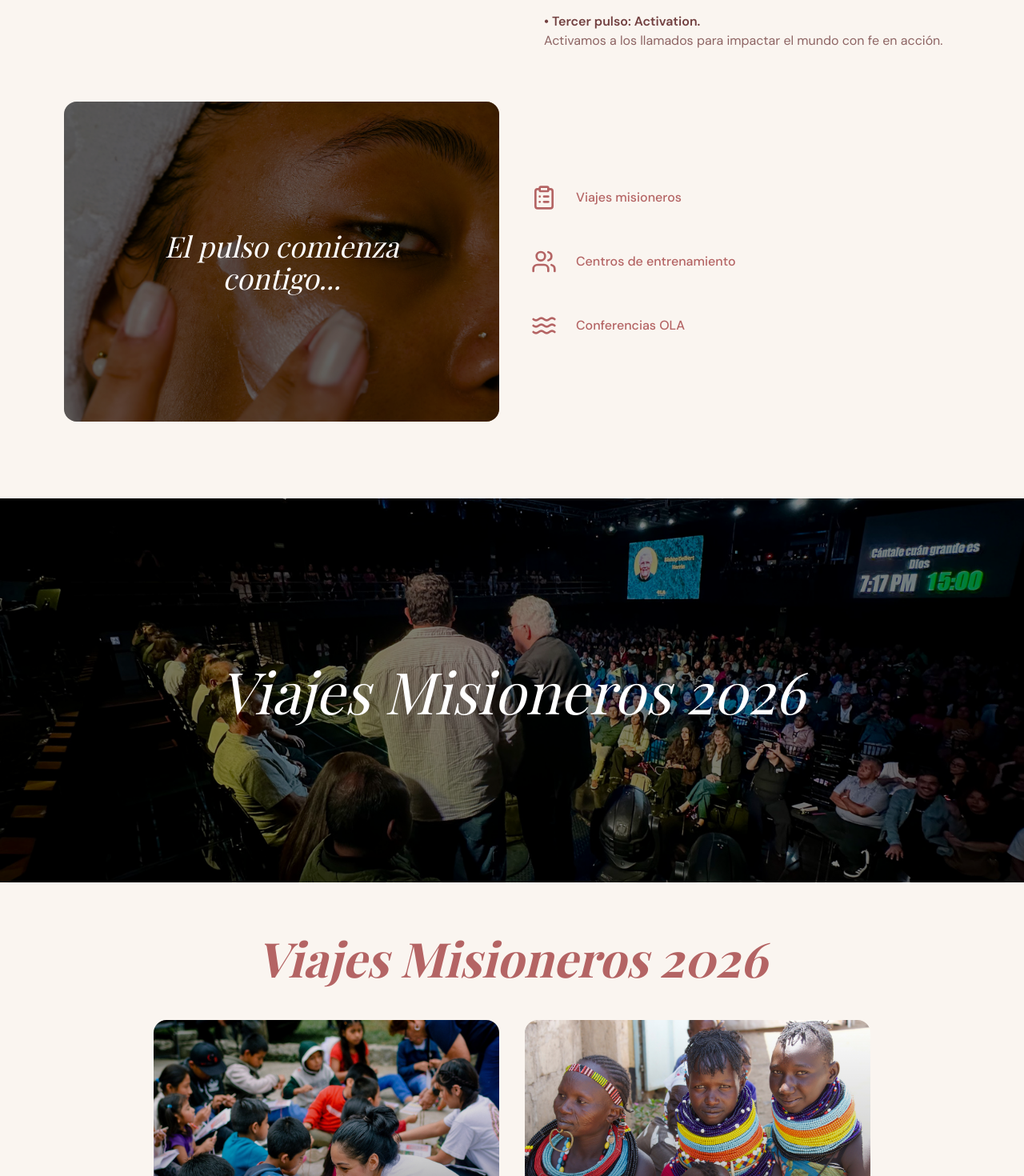
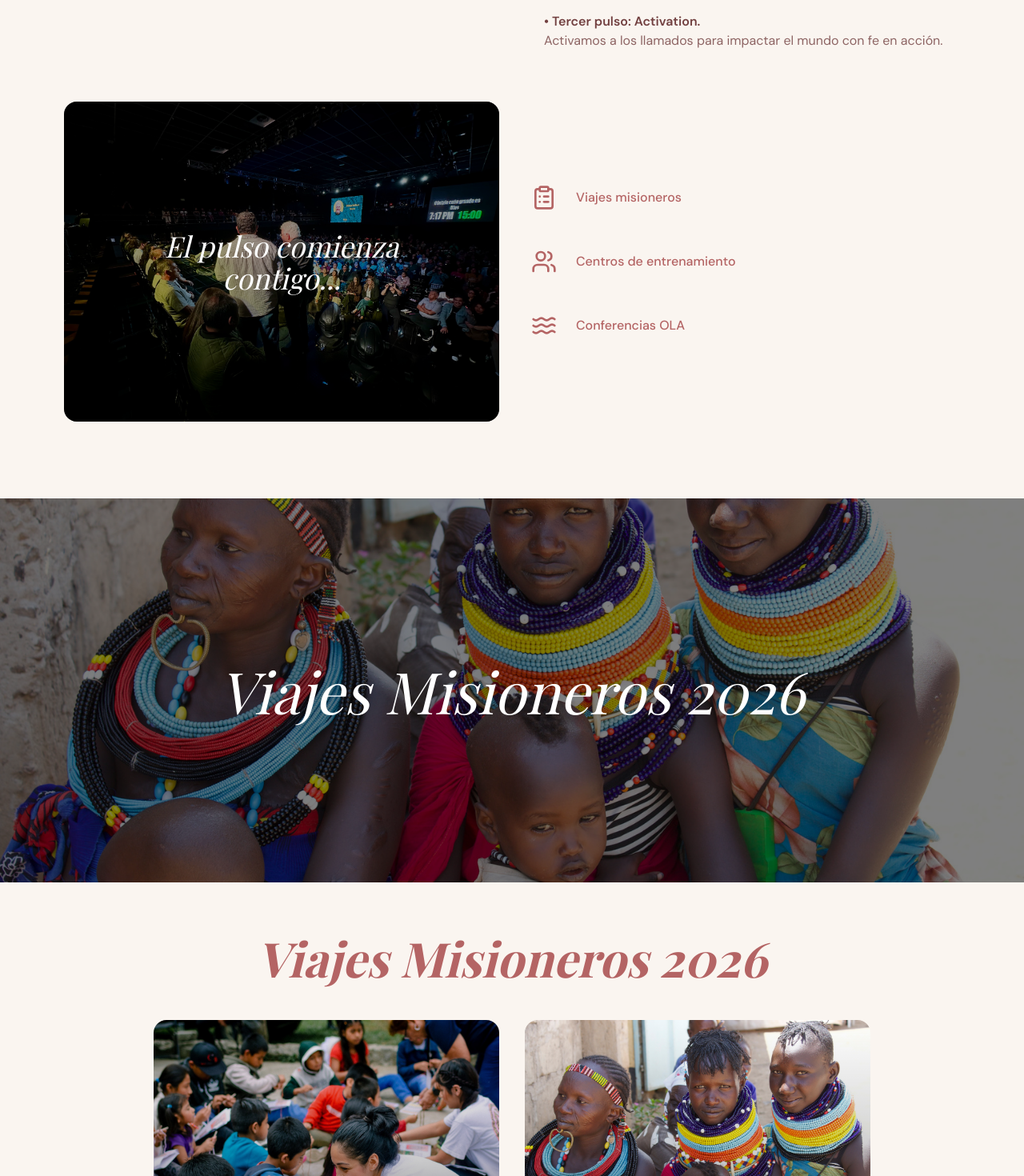
Before and after one commit to artmichel-dev/olaworld, a Next.js app: page / in a window 1280 px wide. Shown: the part 2760-4230 px from the top of the page at 80% size. Built offline with nearby package versions, Linux system fonts and the light colour scheme.

Commit message:
Se reemplazaron imagenes.

```diff
--- a/src/components/DonateSection.tsx
+++ b/src/components/DonateSection.tsx
@@ -18,7 +18,7 @@ const DonateSection = () => {
       {/* Airplane Image */}
       <div className="px-5 md:px-20 pb-16">
         <div className="rounded-2xl overflow-hidden max-w-4xl mx-auto">
-          <img src="/assets/airplane.jpg" alt="Avión misionero en África" className="w-full h-[300px] md:h-[400px] object-cover" />
+          <img src="/assets/airplane.webp" alt="Avión misionero en África" className="w-full h-[300px] md:h-[400px] object-cover" />
         </div>
       </div>
 
--- a/src/components/TresPulsosSection.tsx
+++ b/src/components/TresPulsosSection.tsx
@@ -43,7 +43,7 @@ const TresPulsosSection = () => {
         <div className="grid grid-cols-1 lg:grid-cols-2 gap-8 items-center">
           {/* Image */}
           <div className="relative rounded-2xl overflow-hidden">
-            <img src="/assets/conference.jpg" alt="Conferencia OLA World" className="w-full h-[300px] md:h-[400px] object-cover" />
+            <img src="/assets/prayer.jpg" alt="Conferencia OLA World" className="w-full h-[300px] md:h-[400px] object-cover" />
             <div className="absolute inset-0 bg-black/40" />
             <div className="absolute inset-0 flex items-center justify-center">
               <h3 className="text-white text-3xl md:text-4xl font-serif italic text-center px-4">
--- a/src/components/ViajesMisionerosSection.tsx
+++ b/src/components/ViajesMisionerosSection.tsx
@@ -3,7 +3,7 @@ const ViajesMisionerosSection = () => {
     <section id="viajes" className="relative scroll-mt-20" aria-labelledby="viajes-heading">
       {/* Background Image */}
       <div className="relative h-[50vh] md:h-[60vh]">
-        <img src="/assets/prayer.jpg" alt="Grupo de misioneros orando juntos - Viajes Misioneros OLA World" className="w-full h-full object-cover" loading="lazy" />
+        <img src="/assets/kenya.jpg" alt="Grupo de misioneros orando juntos - Viajes Misioneros OLA World" className="w-full h-full object-cover" loading="lazy" />
         <div className="absolute inset-0 bg-black/50" />
         <div className="absolute inset-0 flex items-center justify-center">
           <h2 id="viajes-heading" className="text-white text-4xl md:text-6xl lg:text-7xl font-serif italic text-center">
```
Also changed, not shown: public/assets/airplane.webp (added).
